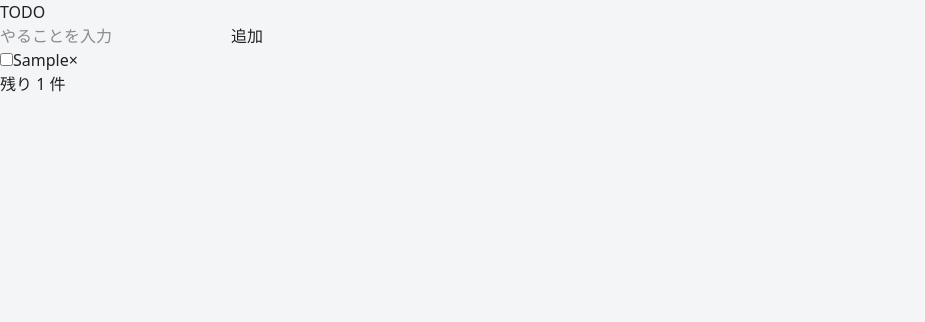
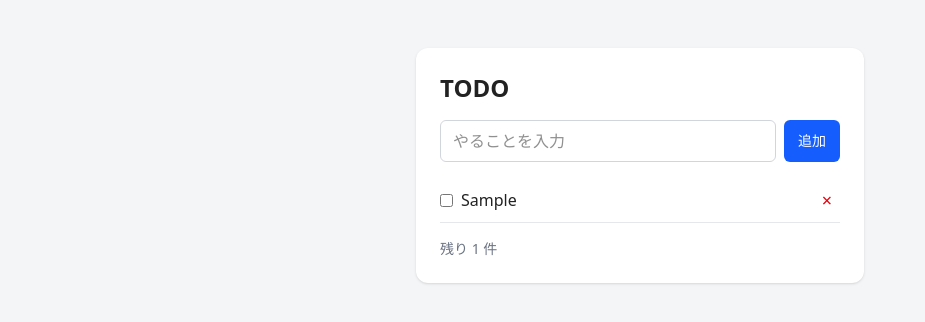
Before and after one commit to MORIMOTO520212/jj-test, a React (Vite) app: page / in a window 1280 px wide. Both pictures are taken after typing "Sample" into the empty fields and a click on the button "追加". Shown: the top 322 px of the page, without its empty margins (0-925 px from the left). Built offline with nearby package versions, Linux system fonts and the light colour scheme.

Commit message:
style: 基本UIをTailwindクラスに移行

```diff
--- a/src/App.jsx
+++ b/src/App.jsx
@@ -24,31 +24,39 @@ function App() {
   const remaining = todos.filter((t) => !t.done).length
 
   return (
-    <main className="app">
-      <h1>TODO</h1>
+    <main className="app mx-auto my-12 max-w-md rounded-xl bg-white p-6 shadow">
+      <h1 className="mb-4 text-2xl font-bold">TODO</h1>
 
-      <form className="add-form" onSubmit={addTodo}>
+      <form className="add-form flex gap-2" onSubmit={addTodo}>
         <input
           value={text}
           onChange={(e) => setText(e.target.value)}
           placeholder="やることを入力"
           aria-label="新しいTODO"
           disabled={isFull}
+          className="flex-1 rounded-md border border-gray-300 px-3 py-2 disabled:bg-gray-100"
         />
-        <button type="submit" disabled={isFull}>
+        <button
+          type="submit"
+          disabled={isFull}
+          className="rounded-md bg-blue-600 px-3.5 py-2 text-sm text-white hover:bg-blue-700 disabled:cursor-not-allowed disabled:bg-blue-300"
+        >
           追加
         </button>
       </form>
       {isFull && (
-        <p className="limit" role="alert">
+        <p className="limit mt-2 text-sm text-red-600" role="alert">
           TODOは{MAX_TODOS}件までです。不要なTODOを削除してください。
         </p>
       )}
 
-      <ul className="todo-list">
+      <ul className="todo-list my-4">
         {todos.map((todo) => (
-          <li key={todo.id} className={todo.done ? 'done' : ''}>
-            <label>
+          <li
+            key={todo.id}
+            className={`${todo.done ? 'done text-gray-400 line-through' : ''} flex items-center justify-between border-b border-gray-200 py-2`}
+          >
+            <label className="flex flex-1 cursor-pointer items-center gap-2">
               <input
                 type="checkbox"
                 checked={todo.done}
@@ -58,7 +66,7 @@ function App() {
             </label>
             <button
               type="button"
-              className="delete"
+              className="delete px-2 text-lg text-red-600 hover:text-red-800"
               onClick={() => deleteTodo(todo.id)}
               aria-label={`${todo.text} を削除`}
             >
@@ -68,7 +76,7 @@ function App() {
         ))}
       </ul>
 
-      <p className="count">残り {remaining} 件</p>
+      <p className="count text-sm text-gray-500">残り {remaining} 件</p>
     </main>
   )
 }
```
